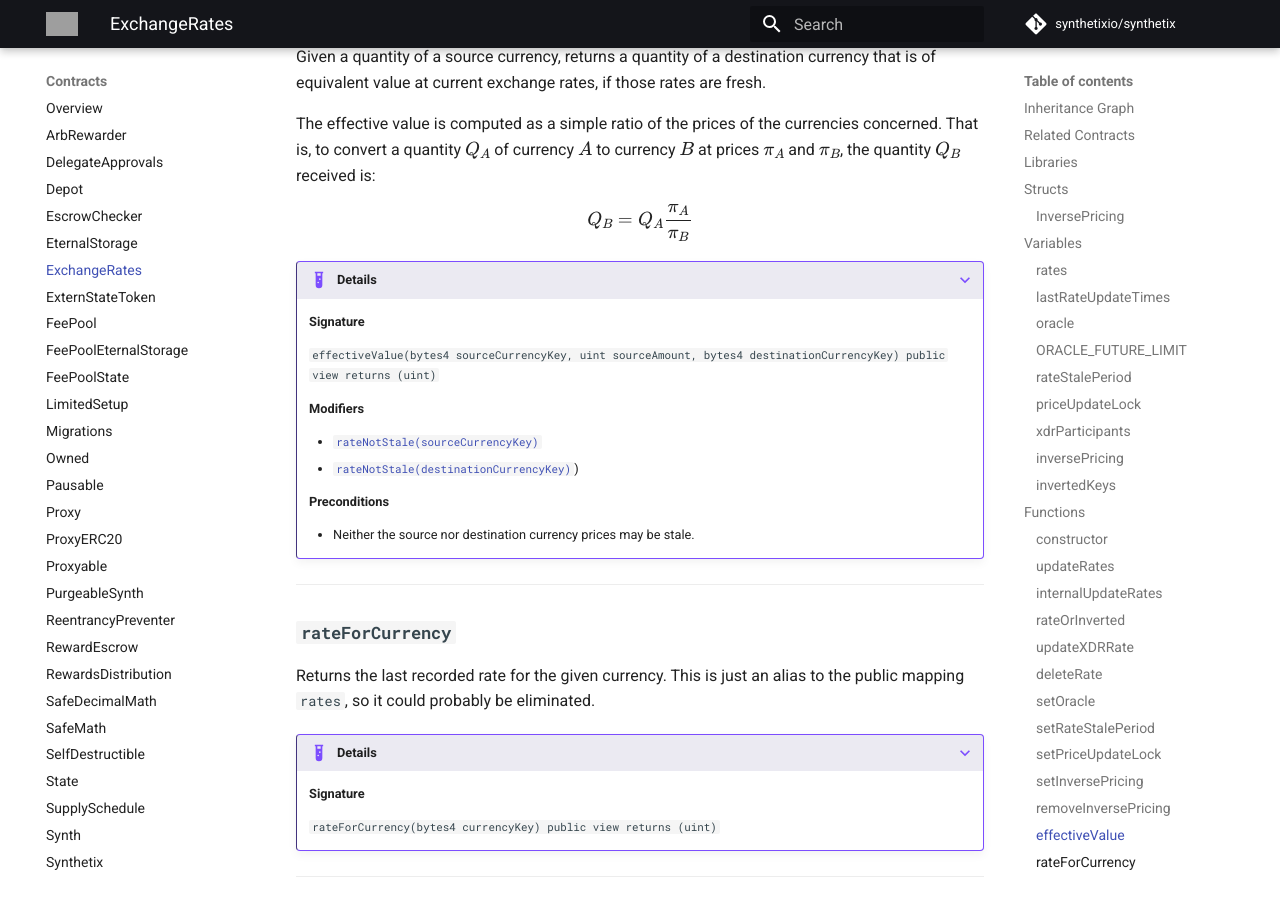
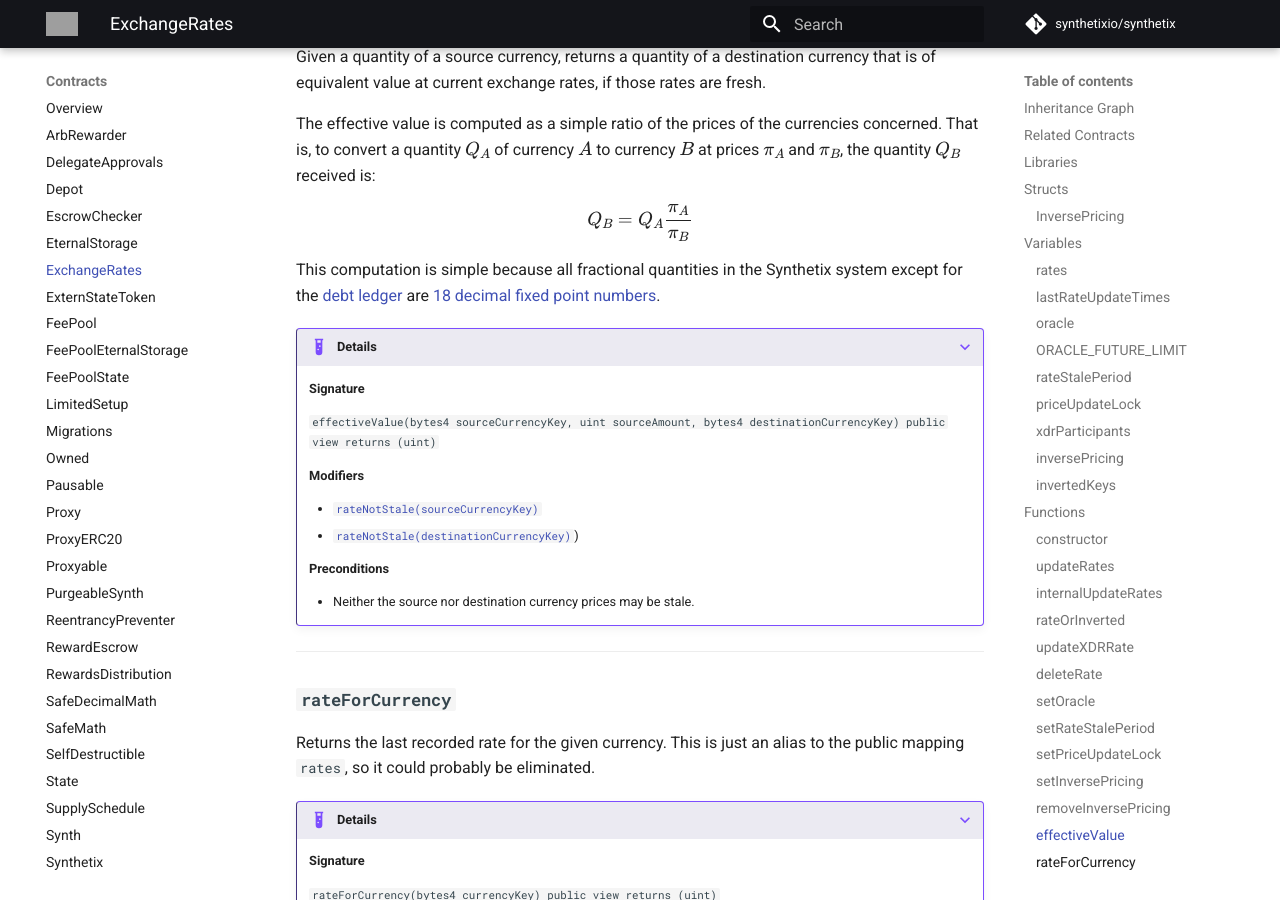
Before and after one commit to Synthetixio/synthetix, an MkDocs documentation site: the page built from docs/contracts/ExchangeRates.md, in a window 1280 px wide and 900 px high, scrolled down 10142 px. Built offline with MkDocs 1.6.1 and Material for MkDocs 9.7.7, drawn with Linux system fonts in a browser that asks for light colours; formulas are drawn with MathJax 3; comment, search, counter and statistics services are not loaded; some of the changed text lies outside the part shown; grey boxes are pictures that could not be loaded.

Commit message:
ExchangeRates fix.

```diff
--- a/docs/contracts/ExchangeRates.md
+++ b/docs/contracts/ExchangeRates.md
@@ -247,7 +247,7 @@
 Updates the `XDR` price, which is set to the sum of the current prices of the currencies in  [`xdrParticipants`](#xdrparticipants) basket (`sUSD`, `sAUD`, `sCHF`, `sEUR`, `sGBP`).
 
 !!! caution
-    The `XDR` price is still recomputed even if the underlying prices are stale, or if the oracle is not updating any of the `XDR` participants. Due to this, `XDR`'s update timestamp does not necessarily reflect the timestamps of the underlying currencies. Unless every other price is stale, the price of the `XDR` cannot be stale.
+    The `XDR` price is still recomputed even if the underlying prices are stale, or if the oracle is not updating any of the `XDR` participants. Due to this, `XDR`'s update timestamp does not necessarily reflect the timestamps of the underlying currencies. Unless every other price is stale, the price of the `XDR` cannot be stale, even if its constituent prices are.
 
 ???+ example "Details"
     **Signature**
@@ -399,6 +399,8 @@
 $$
     Q_B = Q_A \frac{\pi_A}{\pi_B}
 $$
+
+This computation is simple because all fractional quantities in the Synthetix system except for the [debt ledger](SynthetixState.md#debtledger) are [18 decimal fixed point numbers](SafeDecimalMath.md).
 
 ???+ example "Details"
     **Signature**
```
